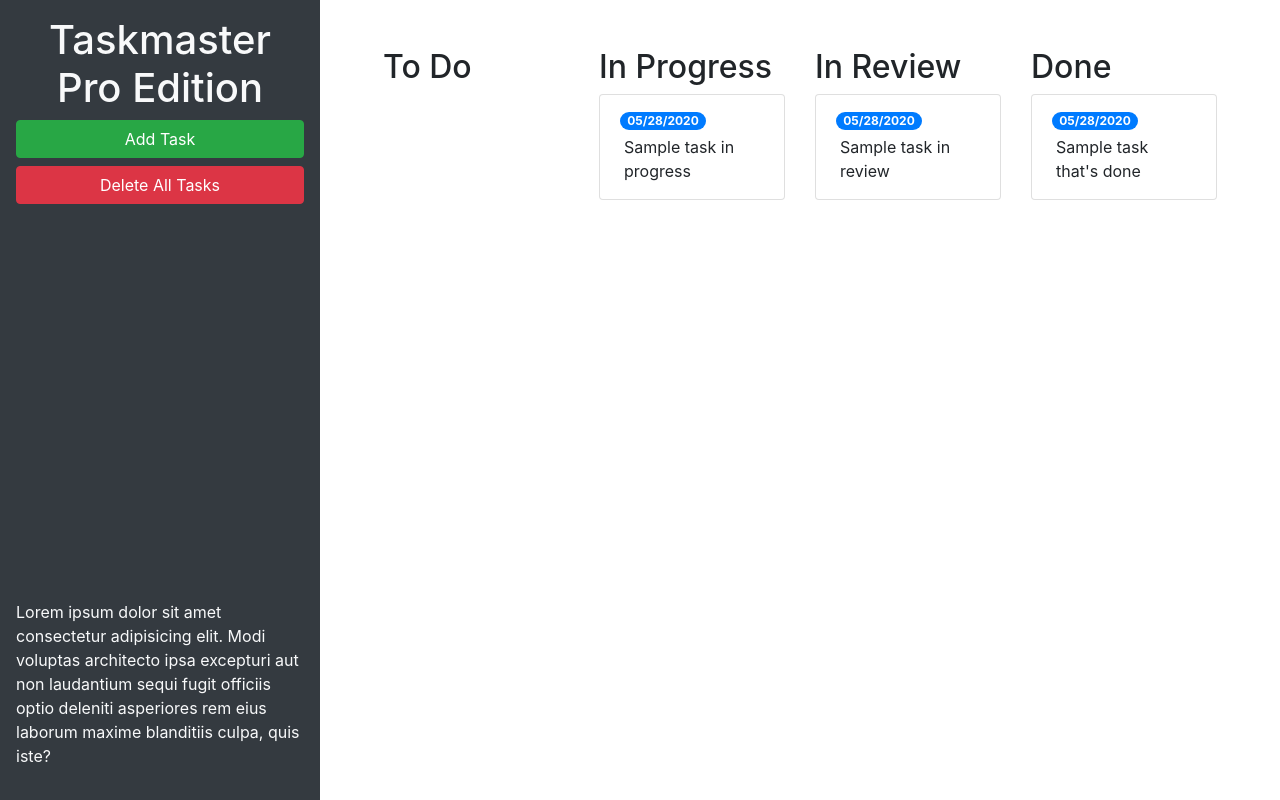
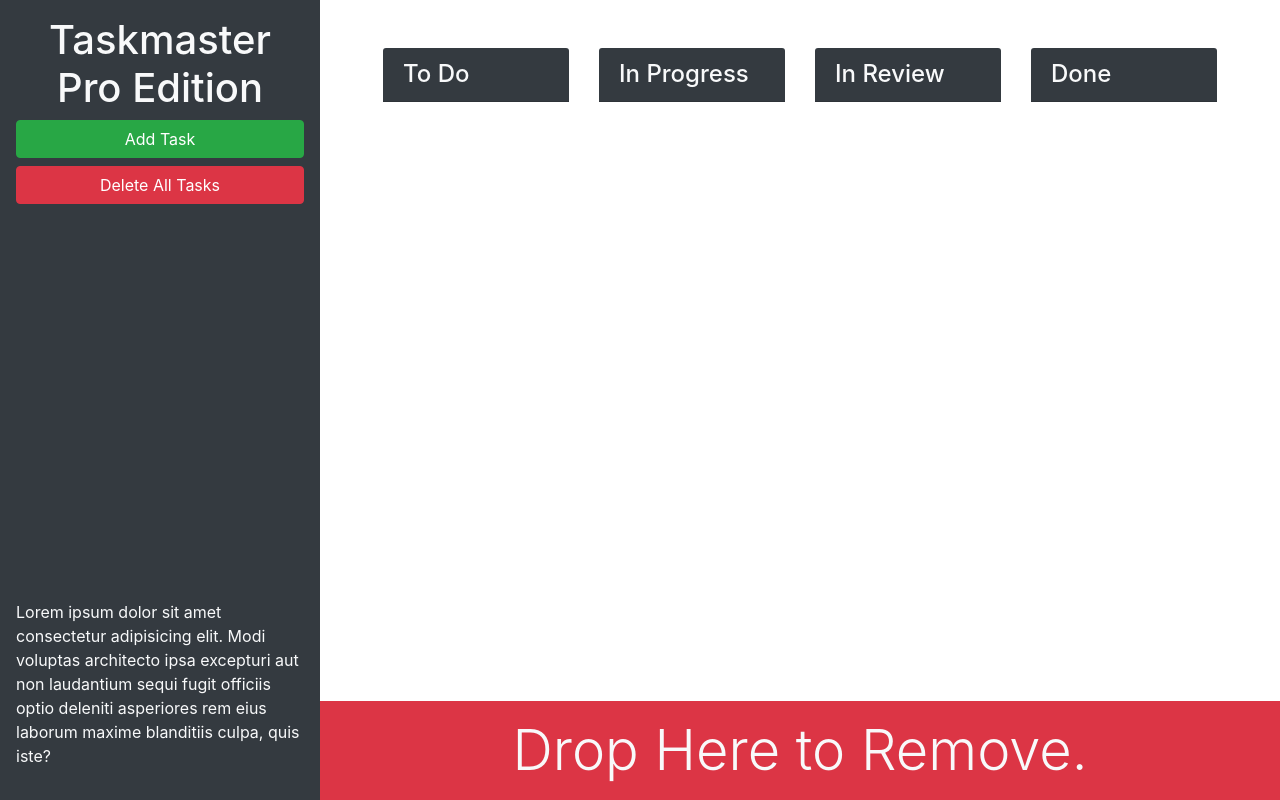
Before and after one commit to ScalexanderB/Taskmaster-Pro, a plain HTML site: page index.html in a window 1280 px wide. Drawn offline with nearby package versions, Linux system fonts and the light colour scheme.

Commit message:
done with bootstrap

```diff
--- a/index.html
+++ b/index.html
@@ -13,57 +13,47 @@
 <body>
 
   <div class="row min-vh-100 no-gutters">
-    <header class="col-12 col-lg-3 bg-dark text-light d-flex flex-column p-4 p-lg-3">
+    <header class="col-12 col-lg-3 bg-dark text-light sticky-top d-flex flex-column p-4 p-lg-3">
       <h1 class="text-center">Taskmaster Pro Edition</h1>
       <button id="create-task" class="btn btn-block btn-success" data-toggle="modal" data-target="#task-form-modal">Add
         Task</button>
       <button id="remove-tasks" class="btn btn-block btn-danger">Delete All Tasks</button>
-      <p class="mt-auto">Lorem ipsum dolor sit amet consectetur adipisicing elit. Modi voluptas architecto ipsa
+      <p class="mt-auto d-none d-lg-block">Lorem ipsum dolor sit amet consectetur adipisicing elit. Modi voluptas architecto ipsa
         excepturi aut non
         laudantium sequi fugit officiis optio deleniti asperiores rem eius laborum maxime blanditiis culpa, quis iste?
       </p>
     </header>
-    <main class="col-12 col-lg-9">
+    <main class="col-12 col-lg-9 d-flex flex-column">
       <div class="m-5 row justify-content-around">
         <!-- todo start -->
         <div class="col-12 col-md-6 col-xl-3 mb-3">
-          <h2>To Do</h2>
+          <h4 class="card-header bg-dark text-light">To Do</h4>
           <ul id="list-toDo" class="list-group"></ul>
         </div>
         <!-- todo end -->
         <!-- in progress start -->
         <div class="col-12 col-md-6 col-xl-3 mb-3">
-          <h2>In Progress</h2>
-          <ul id="list-inProgress" class="list-group">
-            <li class="list-group-item">
-              <span class="badge badge-primary badge-pill">05/28/2020</span>
-              <p class="m-1">Sample task in progress</p>
-            </li>
-          </ul>
+          <h4 class="card-header bg-dark text-light">In Progress</h4>
+          <ul id="list-inProgress" class="list-group"></ul>
         </div>
         <!-- in progress end -->
         <!-- in review start -->
         <div class="col-12 col-md-6 col-xl-3 mb-3">
-          <h2>In Review</h2>
-          <ul id="list-inReview" class="list-group">
-            <li class="list-group-item">
-              <span class="badge badge-primary badge-pill">05/28/2020</span>
-              <p class="m-1">Sample task in review</p>
-            </li>
-          </ul>
+          <h4 class="card-header bg-dark text-light">In Review</h4>
+          <ul id="list-inReview" class="list-group"></ul>
         </div>
         <!-- in review end -->
         <!-- done start -->
         <div class="col-12 col-md-6 col-xl-3 mb-3">
-          <h2>Done</h2>
-          <ul id="list-done" class="list-group">
-            <li class="list-group-item">
-              <span class="badge badge-primary badge-pill">05/28/2020</span>
-              <p class="m-1">Sample task that's done</p>
-            </li>
-          </ul>
+          <h4 class="card-header bg-dark text-light">Done</h4>
+          <ul id="list-done" class="list-group"></ul>
         </div>
         <!-- done end -->
+      </div>
+      <div id="trash" class="mt-auto">
+        <div class="w-100 bg-danger p-3 text-center text-light display-4">
+          Drop Here to Remove.
+        </div>
       </div>
     </main>
   </div>
```
